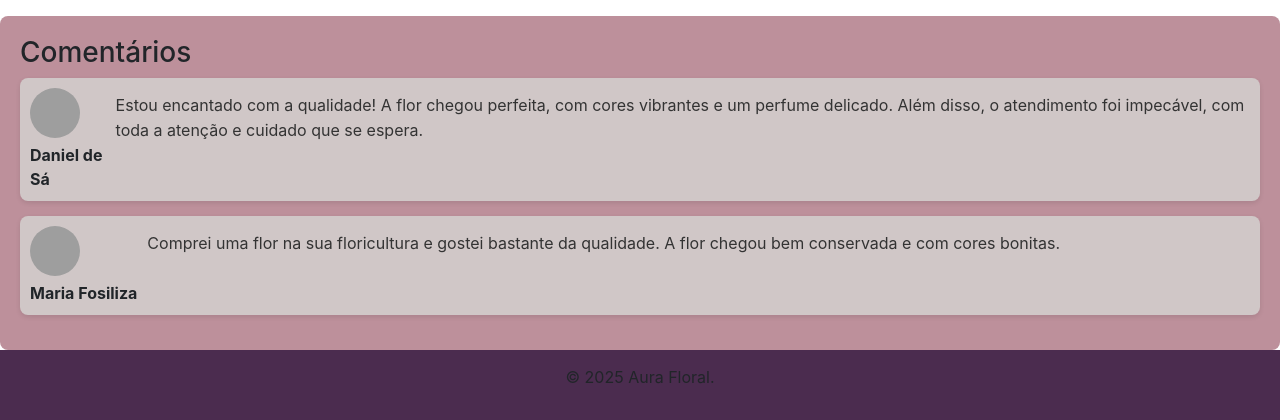
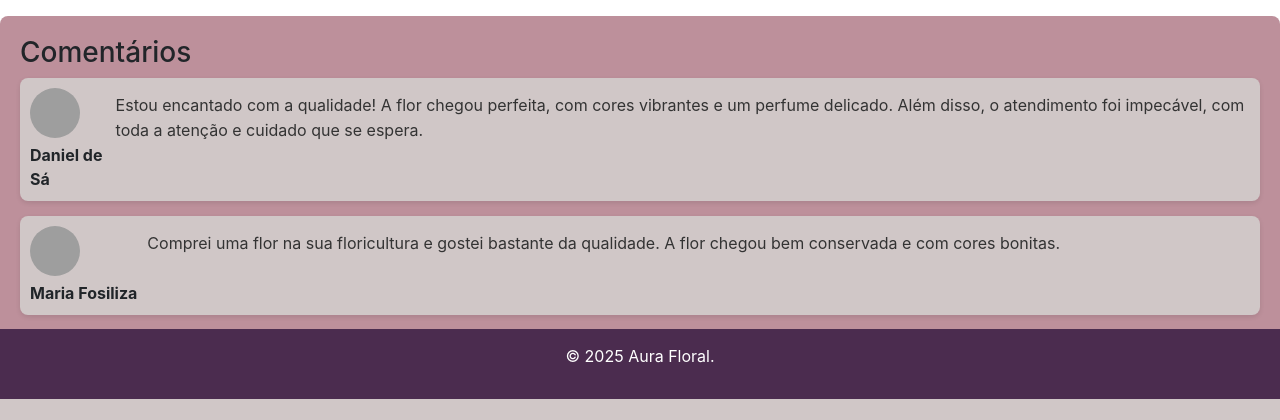
Before and after one commit to liviacamargoap/PROJETO-SITE-FLORES-DS, a Flask app: page /detalhes in a window 1280 px wide. Shown: the part 401-821 px from the top of the page. After the commit the page ends 800 px from the top, so only its background shows below. Run offline with Flask 3, Linux system fonts and the light colour scheme; some libraries are stand-ins or nearby versions; grey boxes are pictures that could not be loaded.

Commit message:
MODIFY: ajustes footer e detalhes pagina html

```diff
--- a/static/styles/global-detalhes.css
+++ b/static/styles/global-detalhes.css
@@ -222,13 +222,14 @@ ul li a.btn-header {
 }
 
 /* Footer */
-footer{
+.footer__creditos{
   background-color: #4B2C4F;
   text-align: center;
   padding: 15px 0;
-  position: relative;
   bottom: 0;
   width: 100%;
+  position: fixed;
+  color: #fff;
 }
 
 
--- a/static/styles/global-inicial.css
+++ b/static/styles/global-inicial.css
@@ -339,11 +339,12 @@ footer{
 
 
 /* Footer */
-footer{
+.footer__creditos{
   background-color: #4B2C4F;
   text-align: center;
   padding: 15px 0;
-  position: relative;
   bottom: 0;
   width: 100%;
+  position: fixed;
+  color: #fff;
 }
--- a/templates/cadastro.html
+++ b/templates/cadastro.html
@@ -55,6 +55,10 @@
     </section>
   </main>
 
+  <footer class="footer__creditos">
+    <p>&copy; 2025 Aura Floral.</p>
+  </footer>
+
 </body>
 
 </html>
--- a/templates/carrinho.html
+++ b/templates/carrinho.html
@@ -31,9 +31,11 @@
         <button class="cancelar">Cancelar Compra</button>
     </div>
 </div>
-<footer>
+
+<footer class="footer__creditos">
     <p>&copy; 2025 Aura Floral.</p>
   </footer>
+
 <script src="/js/script.js"></script>
 </body>
 </html>
--- a/templates/detalhes-produto.html
+++ b/templates/detalhes-produto.html
@@ -103,9 +103,11 @@
 </section>
 
 
-  <footer>
-    <p>&copy; 2025 Aura Floral.</p>
-  </footer>
+<footer class="footer__creditos">
+  <p>&copy; 2025 Aura Floral.</p>
+</footer>
+
+
 <script src="/js/script.js"></script>
 <script src="https://code.jquery.com/jquery-3.2.1.slim.min.js" integrity="sha384-KJ3o2DKtIkvYIK3UENzmM7KCkRr/rE9/Qpg6aAZGJwFDMVNA/GpGFF93hXpG5KkN" crossorigin="anonymous"></script>
 <script src="https://cdn.jsdelivr.net/npm/popper.js@1.12.9/dist/umd/popper.min.js" integrity="sha384-ApNbgh9B+Y1QKtv3Rn7W3mgPxhU9K/ScQsAP7hUibX39j7fakFPskvXusvfa0b4Q" crossorigin="anonymous"></script>
--- a/templates/inicial.html
+++ b/templates/inicial.html
@@ -59,5 +59,10 @@ shopping_cart
 </span></button>
           </div>
       </section>
+
+      <footer class="footer__creditos">
+        <p>&copy; 2025 Aura Floral.</p>
+      </footer>
+
 </body>
 </html>
```
Also changed, not shown: static/styles/global-cadastro.css (+10 -0 lines), static/styles/global-carrinho.css (+10 -0 lines).
